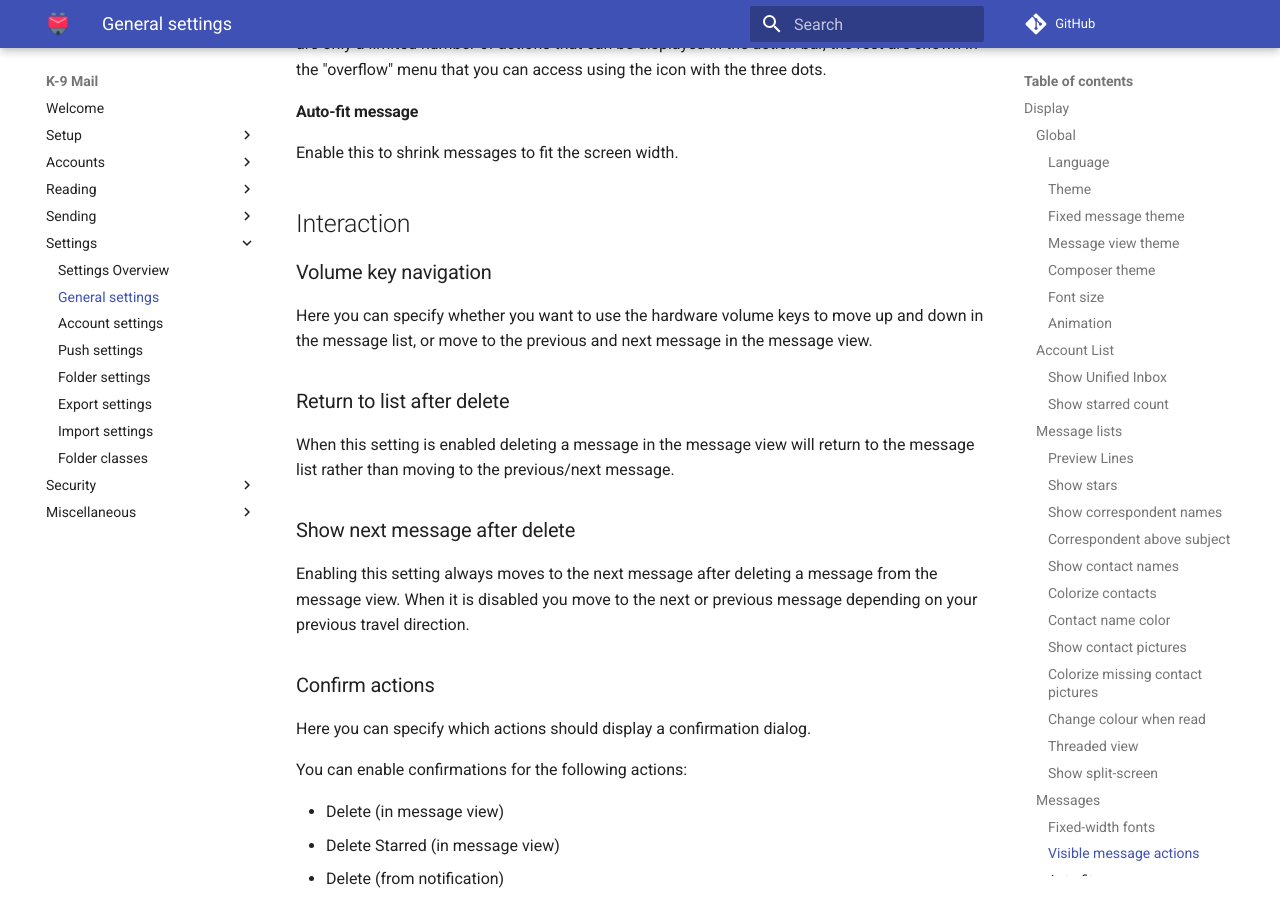
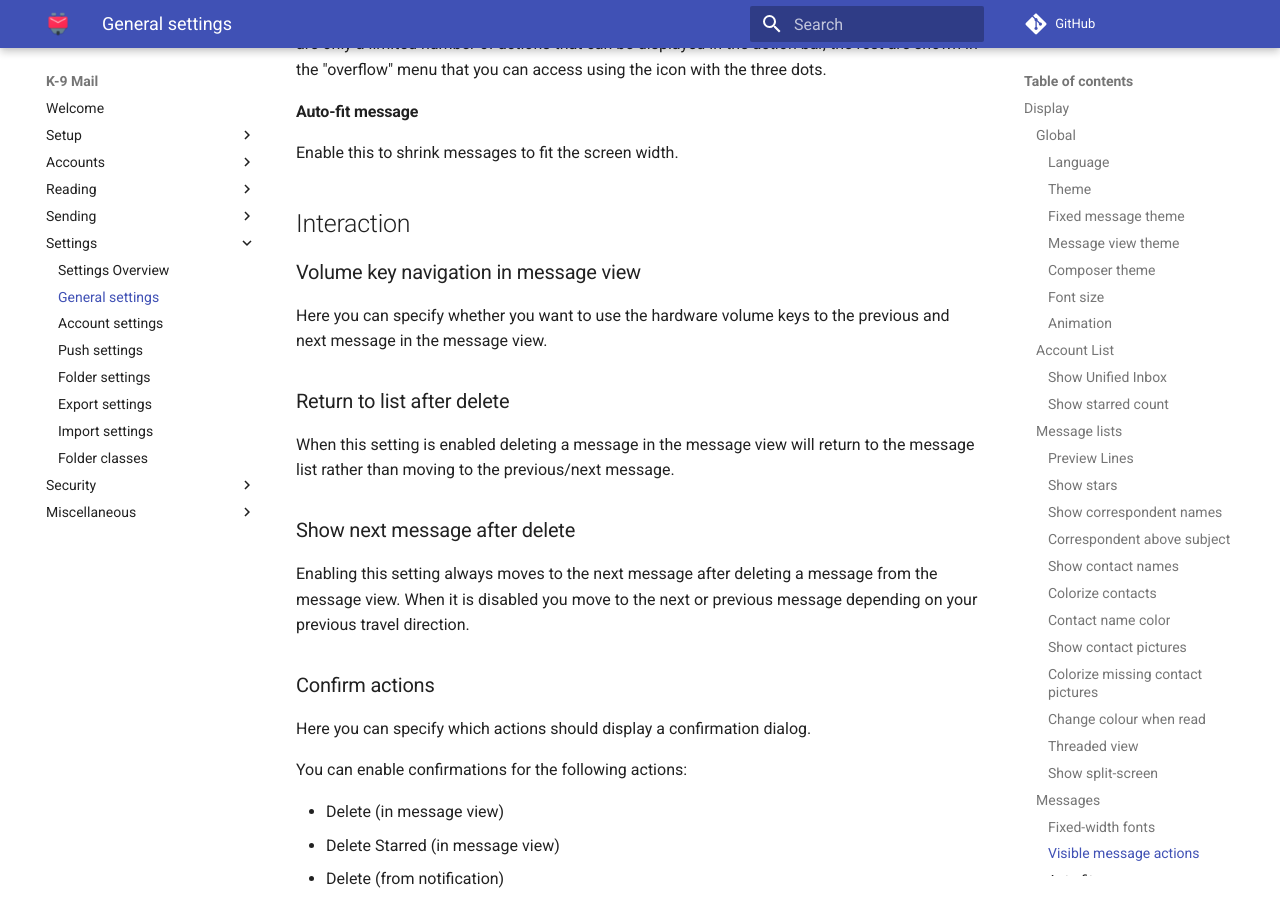
Before and after one commit to k9mail/k9mail-docs, an MkDocs documentation site: the page built from docs/en/current/settings/general.md, in a window 1280 px wide and 900 px high, scrolled down 4559 px. Built offline with MkDocs 1.6.1 and Material for MkDocs 9.7.7, drawn with Linux system fonts in a browser that asks for light colours; comment, search, counter and statistics services are not loaded.

Commit message:
Update general settings and account settings

```diff
--- a/docs/en/current/settings/general.md
+++ b/docs/en/current/settings/general.md
@@ -154,9 +154,8 @@ Enable this to shrink messages to fit the screen width.
 
 ## Interaction
 
-### Volume key navigation
-Here you can specify whether you want to use the hardware volume keys to move up and down in the message list, or move
-to the previous and next message in the message view.
+### Volume key navigation in message view
+Here you can specify whether you want to use the hardware volume keys to the previous and next message in the message view.
 
 ### Return to list after delete
 When this setting is enabled deleting a message in the message view will return to the message list rather than moving
```
Also changed, not shown: docs/en/current/settings/account.md (+0 -4 lines).
